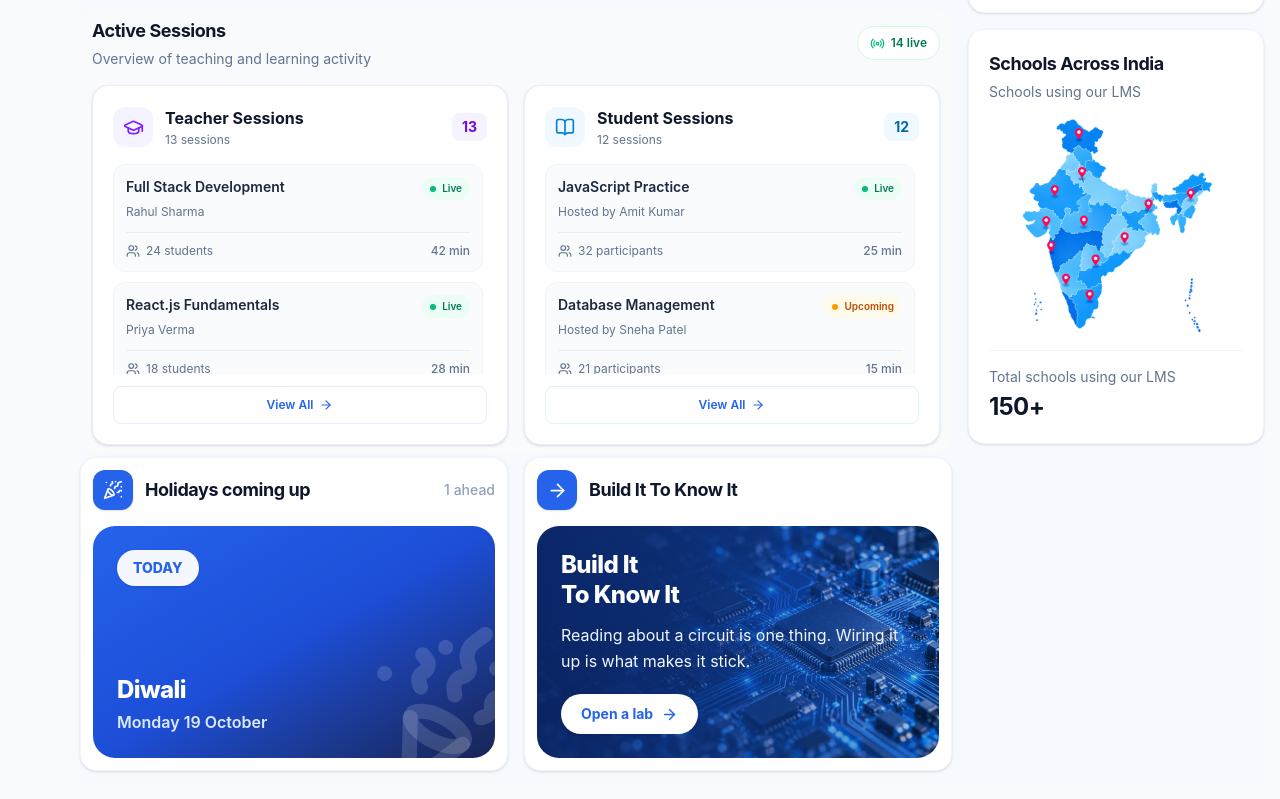
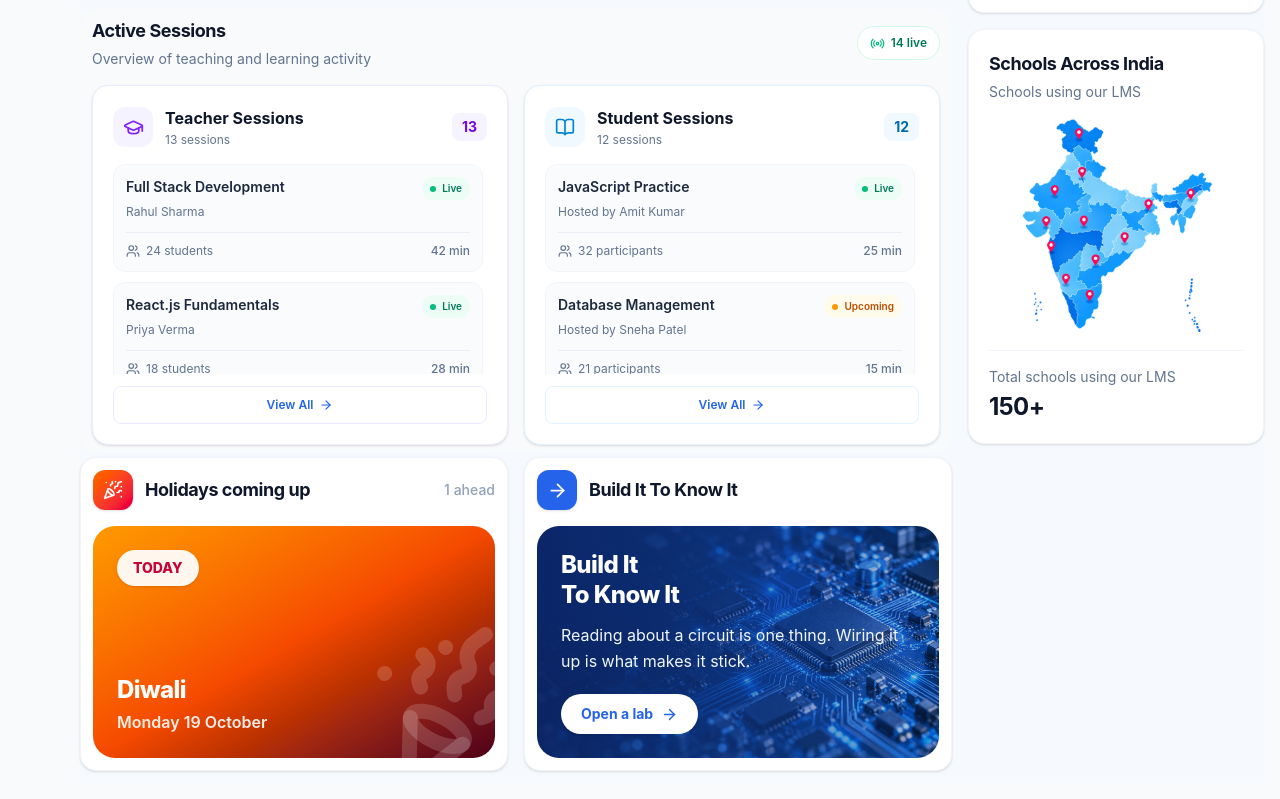
Before and after one commit to iamayushkarma/lms-dashbaord, a React (Vite) app: page / in a window 1280 px wide. Shown: the part 1692-2491 px from the top of the page. Built offline with nearby package versions, Linux system fonts and the light colour scheme.

Commit message:
refactor: change holiday card bg color

```diff
--- a/src/dashboard/components/HolidaysComingUp.tsx
+++ b/src/dashboard/components/HolidaysComingUp.tsx
@@ -28,7 +28,7 @@ export default function HolidaysComingUp({
       {/* Header */}
       <header className="mb-4 flex items-center justify-between gap-2">
         <div className="flex min-w-0 items-center gap-3">
-          <span className="flex h-10 w-10 shrink-0 items-center justify-center rounded-xl bg-[#2563eb] text-white shadow-sm">
+          <span className="flex h-10 w-10 shrink-0 items-center justify-center rounded-xl bg-gradient-to-br from-orange-500 to-rose-600 text-white shadow-sm">
             <PartyPopper size={20} />
           </span>
 
@@ -43,16 +43,16 @@ export default function HolidaysComingUp({
       </header>
 
       {/* Holiday card */}
-      <article className="relative flex min-h-[210px] flex-1 flex-col justify-between overflow-hidden rounded-[22px] bg-gradient-to-br from-[#2563eb] via-[#1d4ed8] to-[#172554] p-5 sm:p-6">
+      <article className="relative flex min-h-[210px] flex-1 flex-col justify-between overflow-hidden rounded-[22px] bg-gradient-to-br from-amber-500 via-orange-600 to-rose-950 p-5 sm:p-6">
         <PartyPopper
           aria-hidden="true"
-          className="pointer-events-none absolute -bottom-6 -right-6 h-36 w-36 rotate-[-18deg] text-white/[0.14]"
+          className="pointer-events-none absolute -bottom-6 -right-6 h-36 w-36 rotate-[-18deg] text-white/[0.16]"
           strokeWidth={2.5}
         />
 
         {/* Holiday status */}
         <div className="relative z-10">
-          <span className="inline-flex rounded-full bg-white/95 px-4 py-2 text-xs font-extrabold text-[#2563eb] shadow-sm sm:text-sm">
+          <span className="inline-flex rounded-full bg-orange-50 px-4 py-2 text-xs font-extrabold text-rose-700 shadow-sm sm:text-sm">
             {holiday.status === "today" ? "TODAY" : "UPCOMING"}
           </span>
         </div>
@@ -63,7 +63,7 @@ export default function HolidaysComingUp({
             {holiday.name}
           </h3>
 
-          <p className="mt-1 text-sm font-semibold text-blue-100 sm:text-base">
+          <p className="mt-1 text-sm font-semibold text-white/90 sm:text-base">
             {holiday.date}
           </p>
         </div>
```
